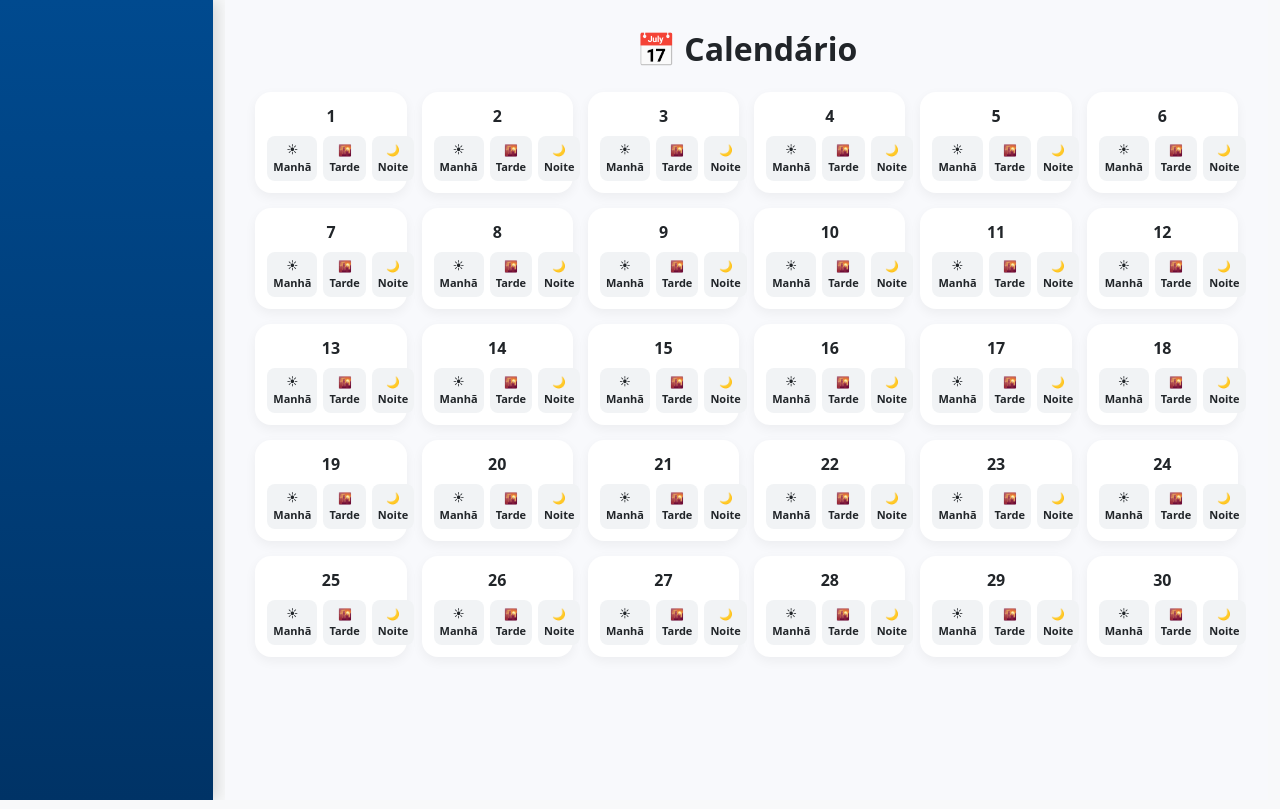
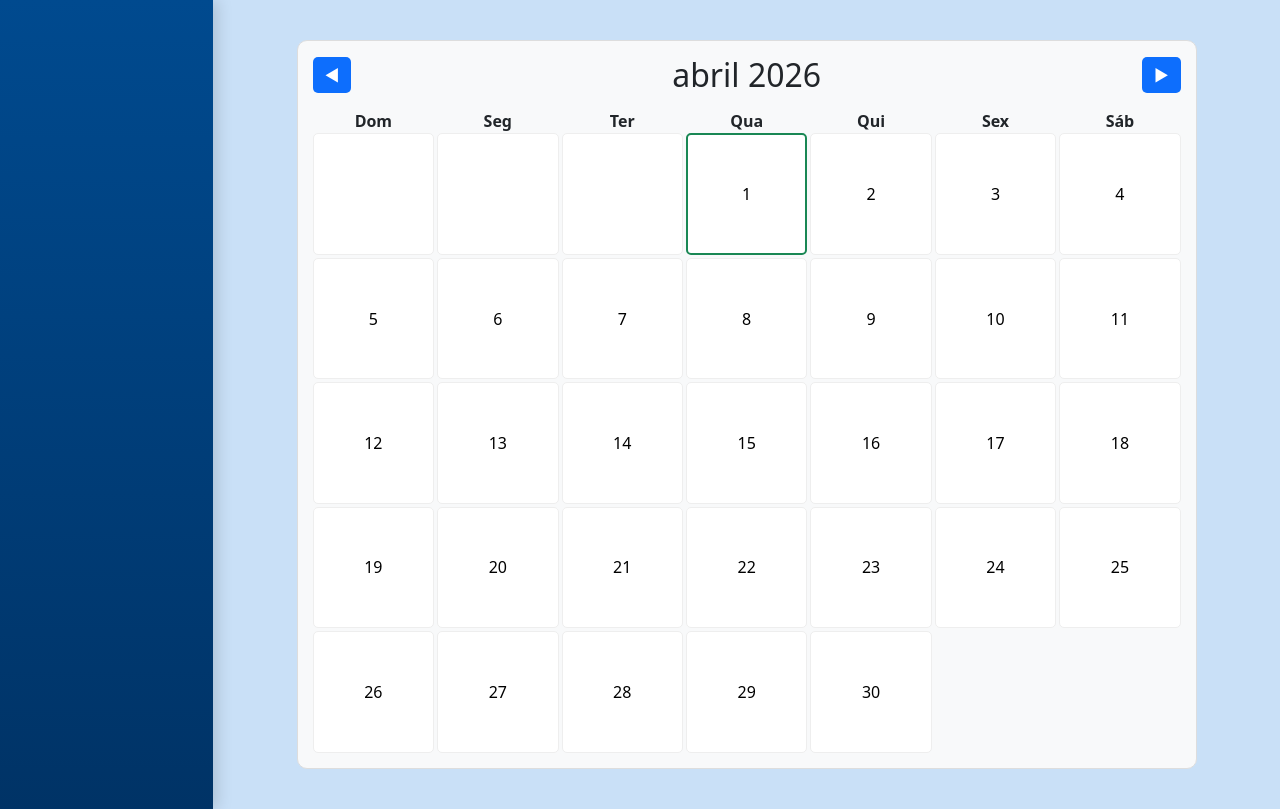
Before and after one commit to AlexAlves-10/pi-chamados, a Next.js app: page /calendario in a window 1280 px wide. Built offline with nearby package versions, Linux system fonts and the light colour scheme.

Commit message:
calendario

```diff
--- a/app/calendario/page.js
+++ b/app/calendario/page.js
@@ -1,181 +1,157 @@
-"use client";
-import { useState } from "react";
+'use client'
+import { useState } from 'react';
 
-const turnos = ["Manhã", "Tarde", "Noite"];
+export default function Calendario() {
 
-export default function Home() {
-  const [dataAtual] = useState(new Date());
-  const [eventos, setEventos] = useState([]);
-  const [selecionado, setSelecionado] = useState(null);
-  const [descricao, setDescricao] = useState("");
+  const [dataAtual, setDataAtual] = useState(new Date());
+  const [dataSelecionada, setDataSelecionada] = useState(null);
 
-  function abrirModal(data, turno) {
-    setSelecionado({ data, turno });
-    setDescricao("");
+  const hoje = new Date();
 
-    const modal = new window.bootstrap.Modal(
-      document.getElementById("modalEvento")
-    );
-    modal.show();
+  const diasSemana = ['Dom', 'Seg', 'Ter', 'Qua', 'Qui', 'Sex', 'Sáb'];
+
+  function gerarDias() {
+    const ano = dataAtual.getFullYear();
+    const mes = dataAtual.getMonth();
+
+    const primeiroDia = new Date(ano, mes, 1).getDay();
+    const totalDias = new Date(ano, mes + 1, 0).getDate();
+
+    const dias = [];
+
+    for (let i = 0; i < primeiroDia; i++) {
+      dias.push(null);
+    }
+
+    for (let i = 1; i <= totalDias; i++) {
+      dias.push(new Date(ano, mes, i));
+    }
+
+    return dias;
   }
 
-  function salvarEvento() {
-    if (!descricao) return;
-
-    const existe = eventos.find(
-      (e) =>
-        e.data === selecionado.data && e.turno === selecionado.turno
-    );
-
-    if (existe) {
-      alert("Já existe evento nesse turno");
-      return;
-    }
-
-    setEventos([
-      ...eventos,
-      {
-        data: selecionado.data,
-        turno: selecionado.turno,
-        descricao,
-      },
-    ]);
-
-    const modal = window.bootstrap.Modal.getInstance(
-      document.getElementById("modalEvento")
-    );
-    modal.hide();
+  function mudarMes(valor) {
+    const novaData = new Date(dataAtual);
+    novaData.setMonth(novaData.getMonth() + valor);
+    setDataAtual(novaData);
   }
 
-  function gerarDiasDoMes() {
-    const ano = dataAtual.getFullYear();
-    const mes = dataAtual.getMonth();
-    const dias = new Date(ano, mes + 1, 0).getDate();
-
-    return Array.from({ length: dias }, (_, i) => new Date(ano, mes, i + 1));
-  }
-
-  const dias = gerarDiasDoMes();
+  const dias = gerarDias();
 
   return (
-    <div style={{ background: "#f8f9fc", minHeight: "100vh", padding: "30px" }}>
+    <div style={styles.container}>
 
-      <h2 className="text-center mb-4 fw-semibold">📅 Calendário</h2>
+      {/* Header */}
+      <div style={styles.header}>
+        <button onClick={() => mudarMes(-1)} style={styles.btn}>◀</button>
 
-      {/* GRID DOS DIAS */}
-      <div
-        style={{
-          display: "grid",
-          gridTemplateColumns: "repeat(auto-fill, minmax(150px, 1fr))",
-          gap: "15px",
-        }}
-      >
-        {dias.map((dia) => {
-          const dataStr = dia.toLocaleDateString("sv-SE");
+        <h2 style={{ margin: 0 }}>
+          {dataAtual.toLocaleString('pt-BR', { month: 'long' })} {dataAtual.getFullYear()}
+        </h2>
+
+        <button onClick={() => mudarMes(1)} style={styles.btn}>▶</button>
+      </div>
+
+      {/* Dias da semana */}
+      <div style={styles.grid}>
+        {diasSemana.map(d => (
+          <div key={d} style={styles.diaSemana}>{d}</div>
+        ))}
+      </div>
+
+      {/* Dias */}
+      <div style={styles.grid}>
+        {dias.map((dia, index) => {
+
+          const ehHoje =
+            dia &&
+            dia.getDate() === hoje.getDate() &&
+            dia.getMonth() === hoje.getMonth() &&
+            dia.getFullYear() === hoje.getFullYear();
+
+          const ehSelecionado =
+            dataSelecionada &&
+            dia &&
+            dia.toDateString() === dataSelecionada.toDateString();
 
           return (
             <div
-              key={dataStr}
+              key={index}
+              onClick={() => dia && setDataSelecionada(dia)}
               style={{
-                background: "#fff",
-                borderRadius: "16px",
-                padding: "12px",
-                boxShadow: "0 4px 12px rgba(0,0,0,0.05)",
-                transition: "0.2s",
+                ...styles.dia,
+
+                // 🔥 prioridade: selecionado > hoje
+                backgroundColor: ehSelecionado
+                  ? '#0d6efd'
+                  : '#fff',
+
+                color: ehSelecionado ? '#fff' : '#000',
+
+                // 🔥 hoje aparece como borda
+                border: ehHoje
+                  ? '2px solid #198754'
+                  : '1px solid #eee',
+
+                cursor: dia ? 'pointer' : 'default'
               }}
-              onMouseEnter={(e) =>
-                (e.currentTarget.style.transform = "translateY(-5px)")
-              }
-              onMouseLeave={(e) =>
-                (e.currentTarget.style.transform = "translateY(0)")
-              }
             >
-              {/* DIA */}
-              <div className="text-center fw-bold mb-2">
-                {dia.getDate()}
-              </div>
-
-              {/* TURNOS LADO A LADO */}
-              <div style={{ display: "flex", gap: "6px" }}>
-                {turnos.map((turno) => {
-                  const evento = eventos.find(
-                    (e) => e.data === dataStr && e.turno === turno
-                  );
-
-                  const icones = {
-                    Manhã: "☀",
-                    Tarde: "🌇",
-                    Noite: "🌙",
-                  };
-
-                  return (
-                    <div
-                      key={turno}
-                      onClick={() => abrirModal(dataStr, turno)}
-                      style={{
-                        flex: "1",
-                        padding: "6px",
-                        borderRadius: "8px",
-                        cursor: "pointer",
-                        fontSize: "11px",
-                        textAlign: "center",
-                        background: evento
-                          ? "#d3f9d8"
-                          : "#f1f3f5",
-                        transition: "0.2s",
-                      }}
-                      onMouseEnter={(e) =>
-                        (e.currentTarget.style.transform = "scale(1.05)")
-                      }
-                      onMouseLeave={(e) =>
-                        (e.currentTarget.style.transform = "scale(1)")
-                      }
-                    >
-                      <div>{icones[turno]}</div>
-                      <div style={{ fontWeight: "600" }}>
-                        {evento ? evento.descricao : turno}
-                      </div>
-                    </div>
-                  );
-                })}
-              </div>
+              {dia ? dia.getDate() : ''}
             </div>
           );
         })}
       </div>
 
-      {/* MODAL */}
-      <div className="modal fade" id="modalEvento" tabIndex="-1">
-        <div className="modal-dialog">
-          <div className="modal-content" style={{ borderRadius: "12px" }}>
-
-            <div className="modal-header">
-              <h5 className="modal-title">Novo Evento</h5>
-              <button className="btn-close" data-bs-dismiss="modal"></button>
-            </div>
-
-            <div className="modal-body">
-              <input
-                type="text"
-                className="form-control"
-                placeholder="Digite a descrição..."
-                value={descricao}
-                onChange={(e) => setDescricao(e.target.value)}
-              />
-            </div>
-
-            <div className="modal-footer">
-              <button className="btn btn-light" data-bs-dismiss="modal">
-                Cancelar
-              </button>
-              <button className="btn btn-dark" onClick={salvarEvento}>
-                Salvar
-              </button>
-            </div>
-
-          </div>
-        </div>
-      </div>
     </div>
   );
 }
+
+const styles = {
+  container: {
+    width: '100%',
+    maxWidth: '900px',
+    margin: '40px auto',
+    padding: '15px',
+    border: '1px solid #ddd',
+    borderRadius: '10px',
+    backgroundColor: '#f8f9fa',
+    boxSizing: 'border-box'
+  },
+
+  header: {
+    display: 'flex',
+    justifyContent: 'space-between',
+    alignItems: 'center',
+    marginBottom: '15px'
+  },
+
+  btn: {
+    border: 'none',
+    background: '#0d6efd',
+    color: '#fff',
+    padding: '6px 12px',
+    borderRadius: '5px',
+    cursor: 'pointer'
+  },
+
+  grid: {
+    display: 'grid',
+    gridTemplateColumns: 'repeat(7, minmax(0, 1fr))',
+    gap: '3px',
+    width: '100%'
+  },
+
+  diaSemana: {
+    textAlign: 'center',
+    fontWeight: 'bold'
+  },
+
+  dia: {
+    aspectRatio: '1 / 1',
+    display: 'flex',
+    alignItems: 'center',
+    justifyContent: 'center',
+    borderRadius: '5px',
+    fontSize: '16px'
+  }
+};
--- a/app/globals.css
+++ b/app/globals.css
@@ -56,5 +56,5 @@
 /* Body */
 body {
     /* Fundo claro para contrastar com o menu escuro e colorido */
-    background-color: #f8f9fa;
+    background-color: #c9e0f7;
 }
--- a/package.json
+++ b/package.json
@@ -14,9 +14,11 @@
     "bootstrap-icons": "^1.13.1",
     "next": "16.1.6",
     "react": "19.2.3",
+    "react-calendar": "^6.0.0",
     "react-dom": "19.2.3"
   },
   "devDependencies": {
+    "@types/react": "19.2.14",
     "eslint": "^9",
     "eslint-config-next": "16.1.6"
   }
```
Also changed, not shown: app/calendario.js/page.js (deleted, +0 -17 lines), tsconfig.json (added, +37 -0 lines), 1 other file (tests, documents, lock files or other folders).
